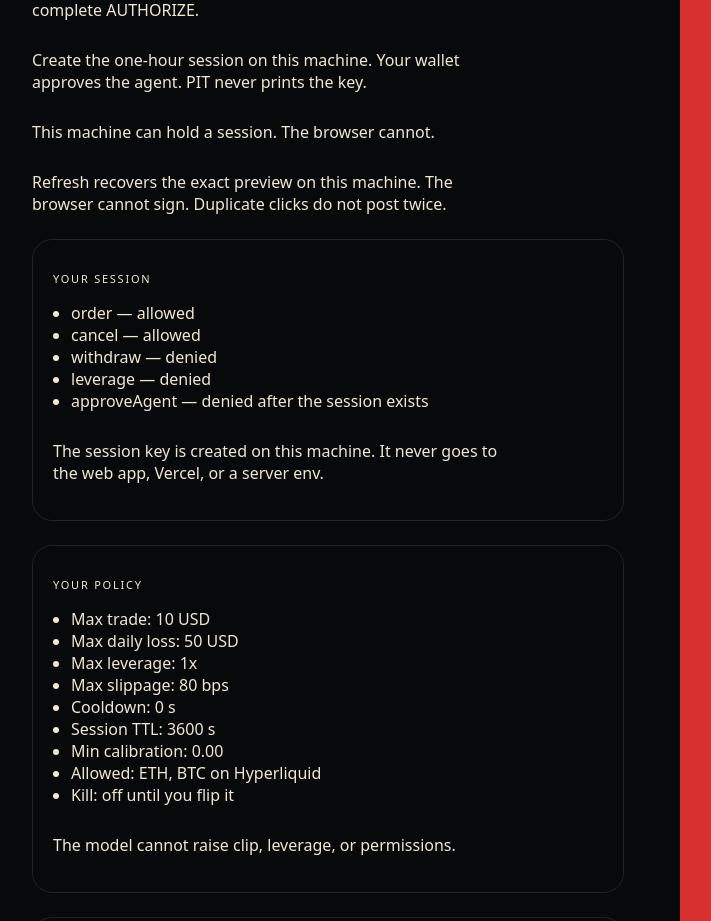
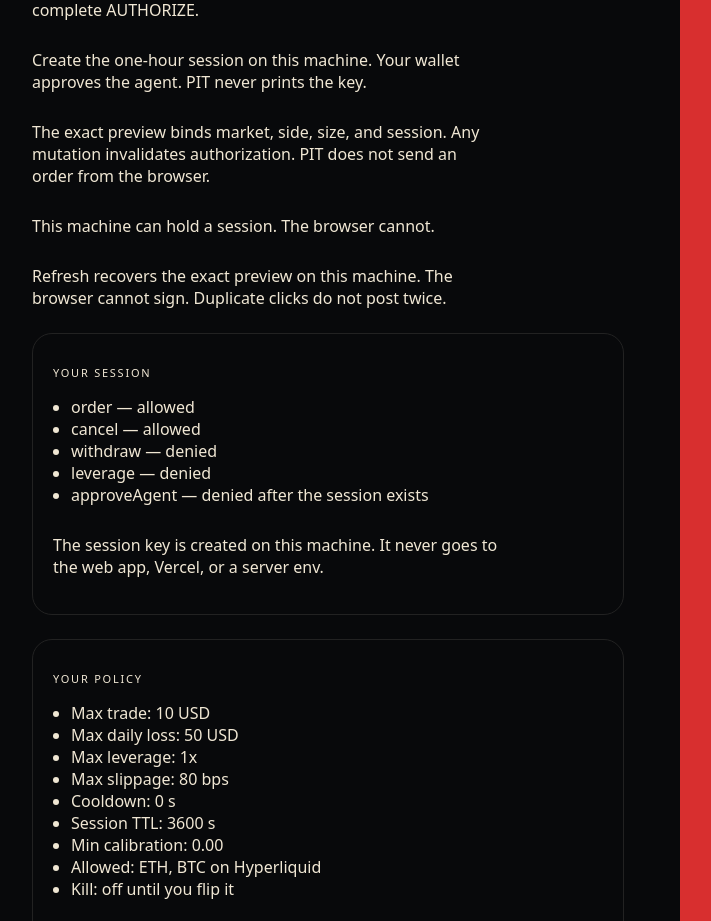
Before and after one commit to mohamedwael201193/pit, a React (Vite) app in the folder apps/desktop/: page / in a window 1280 px wide. Shown: the part 1027-1948 px from the top of the page, without its empty margins (24-735 px from the left). Built offline with nearby package versions, Linux system fonts and the light colour scheme.

Commit message:
feat: show preview copy on the desk shell

```diff
--- a/apps/desktop/src/App.tsx
+++ b/apps/desktop/src/App.tsx
@@ -15,6 +15,7 @@ import { StartCards } from "./StartCards";
 import { AuthorizeGate } from "./AuthorizeGate";
 import { LocalSign } from "./LocalSign";
 import { SessionNote } from "./SessionNote";
+import { PreviewNote } from "./PreviewNote";
 
 type Net = "mainnet" | "testnet";
 
@@ -49,6 +50,7 @@ export function App() {
           <AuthorizeGate sessionAlive={false} />
           <LocalSign />
           <SessionNote />
+          <PreviewNote />
           <NoSession />
           <RecoverNote />
           <PermissionsCard />
```
